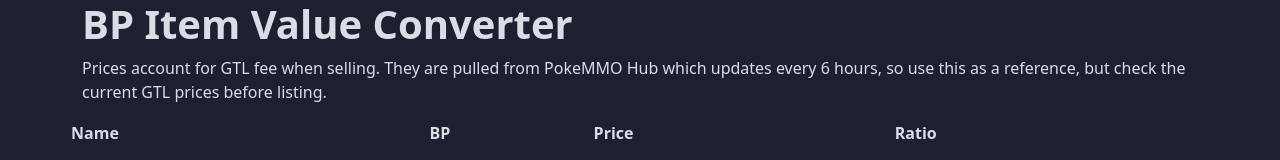
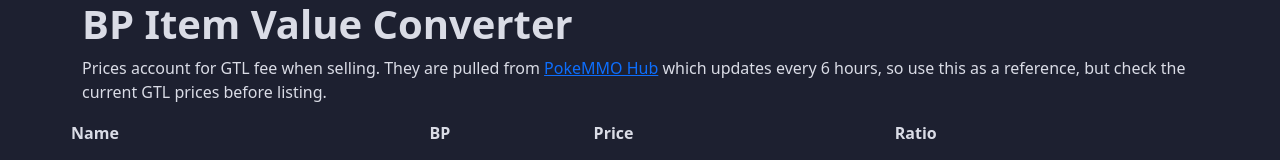
Before and after one commit to c4vv/BattlePointsItemValue, a plain HTML site: page index.html in a window 1280 px wide. Shown: the top 160 px of the page. Drawn offline with nearby package versions, Linux system fonts and the light colour scheme; no server answers.

Commit message:
Update index.html

```diff
--- a/index.html
+++ b/index.html
@@ -14,7 +14,7 @@
 	<div class="container">
 		<div class="row">
 			<h1>BP Item Value Converter</h1>
-			<p>Prices account for GTL fee when selling. They are pulled from PokeMMO Hub which updates every 6 hours, so use this as a reference, but check the current GTL prices before listing.</p>
+			<p>Prices account for GTL fee when selling. They are pulled from <a href="https://pokemmohub.com/">PokeMMO Hub</a> which updates every 6 hours, so use this as a reference, but check the current GTL prices before listing.</p>
 		</div>
 		<div class="row">
 			<table id="items-table">
```
